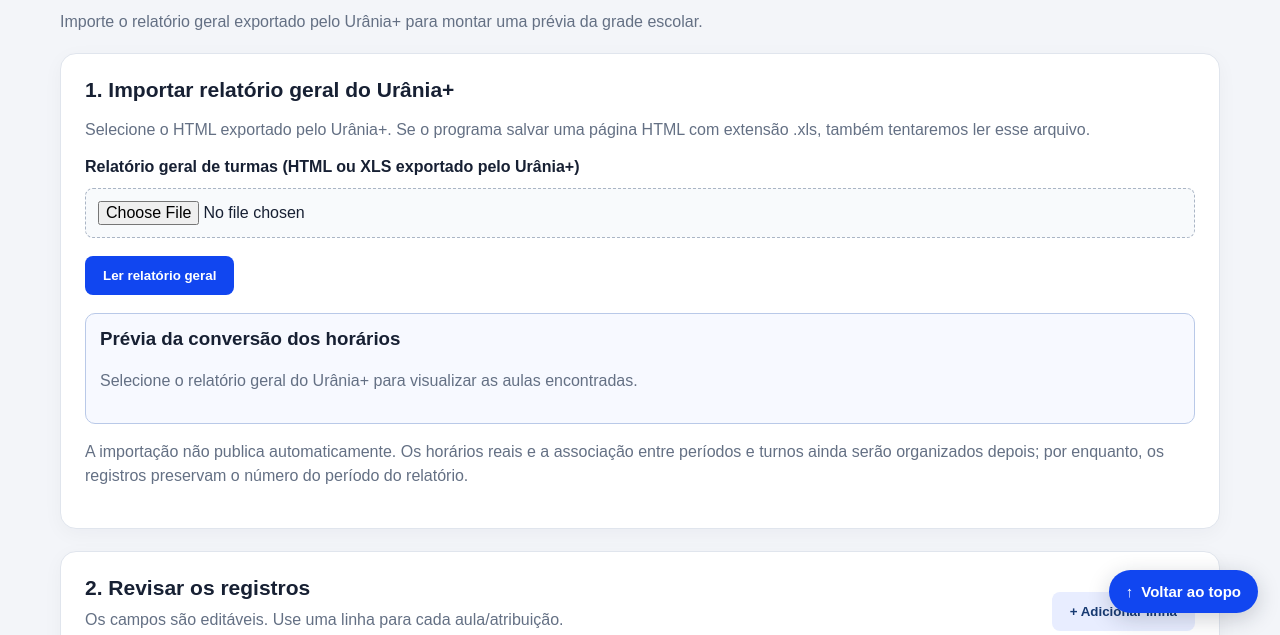
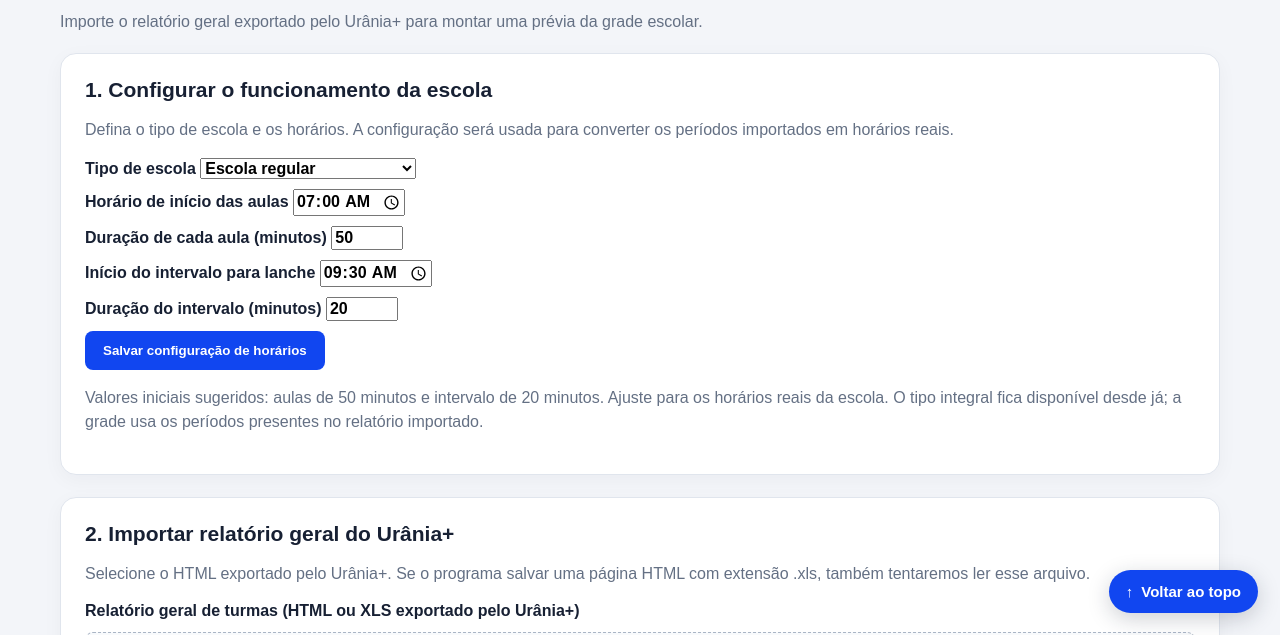
Before and after one commit to PllucianoCarvalho/totem_escola, a website: page public/admin/horarios.html in a window 1280 px wide. Shown: the part 165-800 px from the top of the page. Drawn offline with Linux system fonts and the light colour scheme; no server answers.

Commit message:
Add school type and class time settings to schedule admin

```diff
--- a/public/admin/horarios.html
+++ b/public/admin/horarios.html
@@ -17,8 +17,35 @@
       <h1>Horários dos professores</h1>
       <p>Importe o relatório geral exportado pelo Urânia+ para montar uma prévia da grade escolar.</p>
     </header>
+    <section class="cartao" id="configuracaoHorario">
+      <h2>1. Configurar o funcionamento da escola</h2>
+      <p>Defina o tipo de escola e os horários. A configuração será usada para converter os períodos importados em horários reais.</p>
+      <div class="config-grade">
+        <label for="tipoEscola">Tipo de escola
+          <select id="tipoEscola">
+            <option value="regular">Escola regular</option>
+            <option value="integral">Escola em tempo integral</option>
+          </select>
+        </label>
+        <label for="inicioAulas">Horário de início das aulas
+          <input id="inicioAulas" type="time" value="07:00" required>
+        </label>
+        <label for="duracaoAula">Duração de cada aula (minutos)
+          <input id="duracaoAula" type="number" min="30" max="120" step="5" value="50" required>
+        </label>
+        <label for="inicioIntervalo">Início do intervalo para lanche
+          <input id="inicioIntervalo" type="time" value="09:30" required>
+        </label>
+        <label for="duracaoIntervalo">Duração do intervalo (minutos)
+          <input id="duracaoIntervalo" type="number" min="5" max="120" step="5" value="20" required>
+        </label>
+      </div>
+      <button id="salvarConfiguracao" type="button">Salvar configuração de horários</button>
+      <p id="statusConfiguracao" role="status"></p>
+      <p class="ajuda">Valores iniciais sugeridos: aulas de 50 minutos e intervalo de 20 minutos. Ajuste para os horários reais da escola. O tipo integral fica disponível desde já; a grade usa os períodos presentes no relatório importado.</p>
+    </section>
     <section class="cartao">
-      <h2>1. Importar relatório geral do Urânia+</h2>
+      <h2>2. Importar relatório geral do Urânia+</h2>
       <p>Selecione o HTML exportado pelo Urânia+. Se o programa salvar uma página HTML com extensão .xls, também tentaremos ler esse arquivo.</p>
       <form id="relatorioForm">
         <label for="relatorioGeral">Relatório geral de turmas (HTML ou XLS exportado pelo Urânia+)</label>
@@ -31,7 +58,7 @@
     </section>
     <section class="cartao">
       <div class="titulo-linha">
-        <div><h2>2. Revisar os registros</h2><p>Os campos são editáveis. Use uma linha para cada aula/atribuição.</p></div>
+        <div><h2>3. Revisar os registros</h2><p>Os campos são editáveis. Use uma linha para cada aula/atribuição.</p></div>
         <button id="adicionarLinha" class="secundario" type="button">+ Adicionar linha</button>
       </div>
       <div class="tabela-wrap">
@@ -44,7 +71,7 @@
       <p id="statusSalvar" role="status"></p>
     </section>
     <section class="cartao" id="consultaGrade">
-      <h2>3. Consultar grade de aulas</h2>
+      <h2>4. Consultar grade de aulas</h2>
       <p>Filtre os horários publicados por professor, turma, componente curricular ou dia da semana. Os filtros podem ser combinados.</p>
       <div class="filtros-grade">
         <label>Professor <input id="filtroProfessor" type="search" placeholder="Nome do professor"></label>
@@ -62,7 +89,7 @@
       </div>
     </section>
     <section class="cartao">
-      <h2>4. Última versão publicada</h2>
+      <h2>5. Última versão publicada</h2>
       <p id="estadoAtual">Carregando...</p>
     </section>
   </main>
```
